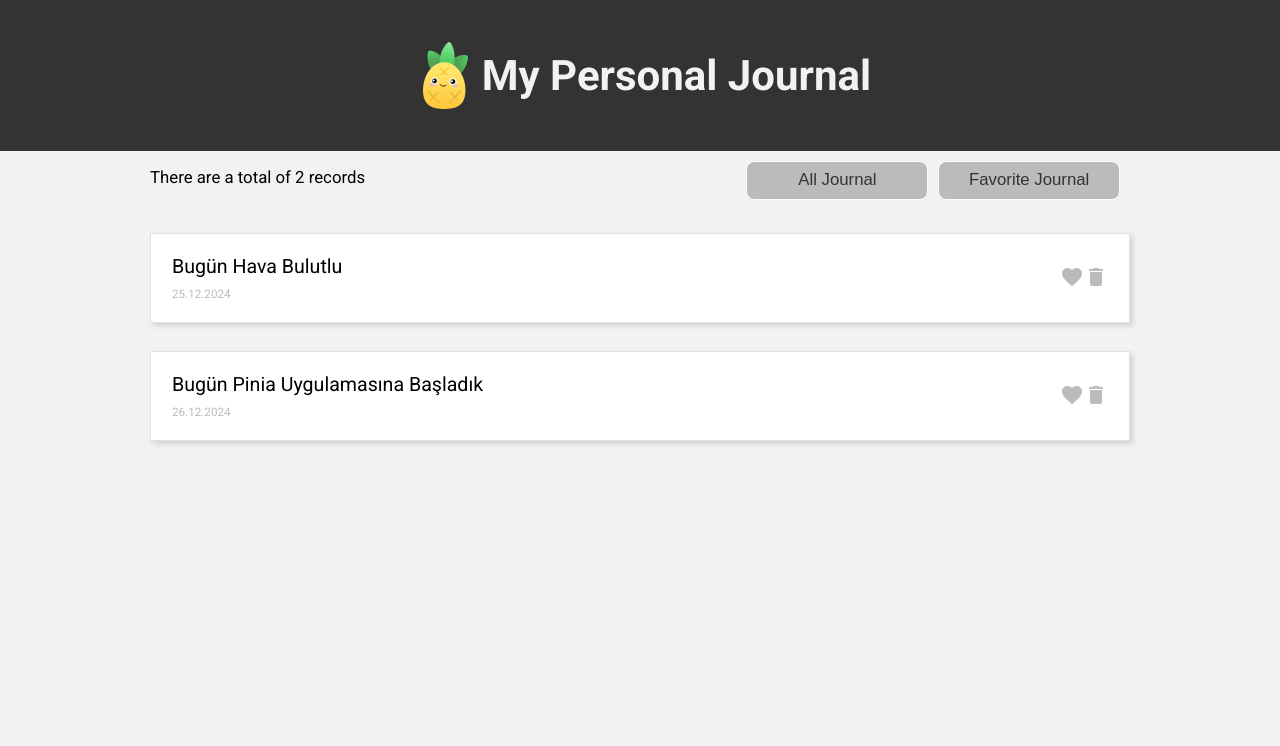
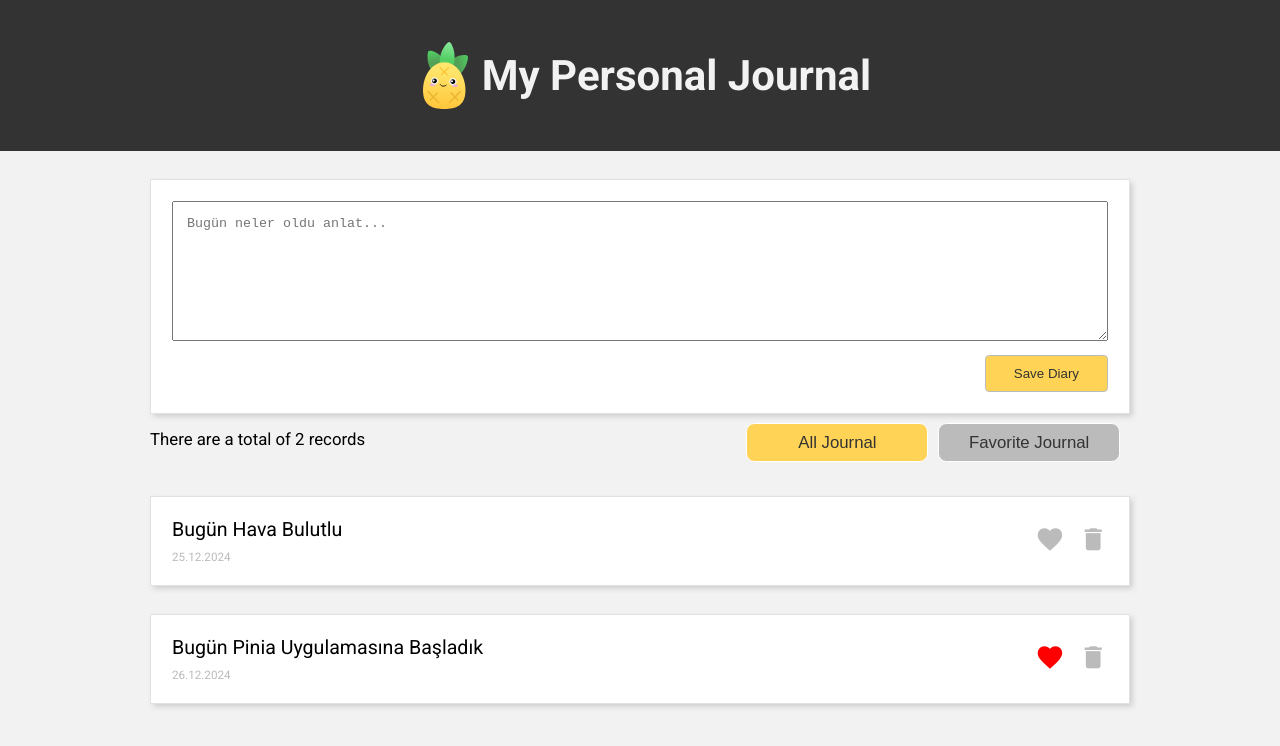
Before and after one commit to VeyselUstuntas/vue-pinia, a Vue app: page / in a window 1280 px wide. Shown: the top 746 px of the page. Built offline with nearby package versions, Linux system fonts and the light colour scheme.

Commit message:
feat: actions

```diff
--- /dev/null
+++ b/data/db.json
@@ -0,0 +1,8 @@
+{
+    "diary": [
+      {"id": 1, "diary": "bugün hava bulutlu...", "date": "11.06.2023", "isFav": false},
+      {"id": 2, "diary": "bugün pinia uygulamasına başladık", "date": "10.06.2023", "isFav": false},
+      {"id": 3, "diary": "sağlık bir gün oldu", "date": "09.06.2023", "isFav": false},
+      {"id": 4, "diary": "bugün epey güldüm...", "date": "08.06.2023", "isFav": true}
+    ]
+  }
--- a/src/App.vue
+++ b/src/App.vue
@@ -1,4 +1,5 @@
 <template>
+
   <header>
     <div class="container">
       <img src="@/assets/pinia-logo.svg" alt="Pinia" title="Pinia">
@@ -8,12 +9,17 @@
 
   <main>
     <div class="container">
+      <div class="new-diary">
+        <new-journal></new-journal>
+
+      </div>
+
       <div class="data-area">
         <p v-if="filter === 'all'">There are a total of {{ journalStore.journalLength }} records</p>
         <p v-if="filter === 'favs'">There are a total of {{ journalStore.journalFavCount }} records</p>
         <div>
-          <button @click="filter = 'all'">All Journal</button>
-          <button @click="filter = 'favs'">Favorite Journal</button>
+          <button @click="filter = 'all'" :class="{active: filter === 'all'}">All Journal</button>
+          <button @click="filter = 'favs'" :class="{active: filter === 'favs'}">Favorite Journal</button>
         </div>
       </div>
       <div class="journal-list">
@@ -26,17 +32,20 @@
       </div>
     </div>
   </main>
+
 </template>
 
 <script lang="ts">
 import { defineComponent, ref } from 'vue'
 import { useJournalStore, type Journal } from './stores/JournalStore';
 import JournalDetails from './components/journal-details.vue';
+import NewJournal from './components/new-journal.vue';
 
 
 export default defineComponent({
   components: {
     "journal-detail": JournalDetails,
+    "new-journal": NewJournal
   },
   setup() {
     const journalStore = useJournalStore();
--- a/src/assets/main.css
+++ b/src/assets/main.css
@@ -1,24 +1,29 @@
-*{
+* {
     margin: 0;
     padding: 0;
     box-sizing: border-box;
 }
 
-html{
+html {
     font-size: 14px;
     font-family: "Roboto", sans-serif;
     background-color: #f2f2f2;
 }
 
-header{
+header {
     background-color: #333;
 }
 
-header h1,h2,h3,h4,h5,h6{
+header h1,
+h2,
+h3,
+h4,
+h5,
+h6 {
     color: #f2f2f2;
 }
 
-header .container{
+header .container {
     margin: 0 auto;
     width: 80%;
     display: flex;
@@ -27,36 +32,36 @@ header .container{
     padding: 2rem 0;
 }
 
-header .container img{
+header .container img {
     max-width: 3.2rem;
     margin: 1rem;
 }
 
-header .header-title{
+header .header-title {
     font-size: 3rem;
 }
 
 
 /* box */
 
-main{
+main {
     display: flex;
     justify-content: center;
 }
 
-main .container{
+main .container {
     max-width: 70rem;
     width: 100%;
 
 }
 
-main p{
+main p {
     text-align: left;
     font-size: 1.4rem;
     margin-bottom: .5rem;
 }
 
-main .box{
+main .box {
     display: flex;
     justify-content: space-between;
     align-items: center;
@@ -68,24 +73,31 @@ main .box{
     box-shadow: .2rem .2rem .4rem #ccc;
 }
 
-main small{
+main small {
     color: #bbb;
 }
 
-main i{
-    color:#bbb;
+main i {
+    color: #bbb;
+    cursor: pointer;
+    font-size: 2.1rem !important;
+    margin-left: 1rem ;
+}
+
+.active_fav{
+    color: red;
 }
 
 
 /* filter buttons */
 
-.data-area{
+.data-area {
     display: flex;
     align-items: center;
     justify-content: space-between;
 }
 
-.data-area button{
+.data-area button {
     background-color: #bbb;
     color: #333;
     font-size: 1.2rem;
@@ -96,12 +108,50 @@ main i{
     width: 13rem;
 }
 
-.data-area button:hover{
+.data-area button.active {
+    background-color: #ffd356;
+    color: #333;
+}
+
+.data-area button:hover {
     cursor: pointer;
 }
 
-.data-area p{
+.data-area p {
     font-size: 1.2rem;
     align-self: center;
     padding-top: .3rem;
 }
+
+/* new-diary */
+
+.new-diary {}
+
+.new-diary .form-group {
+    display: flex;
+    flex-direction: column;
+    justify-content: center;
+    align-items: end;
+    width: 100%;
+}
+
+.new-diary textarea {
+    max-width: 100%;
+    min-width: 100%;
+    padding: 1rem;
+    max-height: 50rem;
+    min-height: 10rem;
+}
+
+.new-diary button {
+    margin: 1rem 0 0 0;
+    background-color: #ffd356;
+    color: #333;
+    padding: .7rem 2rem;
+    border: .1rem solid #bbb;
+    border-radius: .3rem;
+}
+
+.new-diary button {
+    cursor: pointer;
+}
--- a/src/components/journal-details.vue
+++ b/src/components/journal-details.vue
@@ -5,19 +5,26 @@
             <small class="date">{{ journal.date }}</small>
         </div>
         <div>
-            <i class="material-icons">favorite</i>
-            <i class="material-icons">delete</i>
+            <i class="material-icons" :class="{active_fav:journal.isFav}" @click="journalStore.toggleFav(journal.id)">favorite</i>
+            <i class="material-icons" @click="journalStore.deleteJournal(journal.id)">delete</i>
         </div>
     </div>
 </template>
 
 <script lang="ts">
-import type { Journal } from '@/stores/JournalStore';
+import { useJournalStore, type Journal } from '@/stores/JournalStore';
 import { defineComponent } from 'vue'
 
 export default defineComponent({
     props: ["journal"],
- })
+    setup() {
+        const journalStore = useJournalStore();
+
+        return {
+            journalStore,
+        }
+    }
+})
 </script>
 
 <style scoped></style>
--- /dev/null
+++ b/src/components/new-journal.vue
@@ -0,0 +1,45 @@
+<template>
+    <form @click.prevent="saveDiary">
+        <div class="box">
+            <div class="form-group">
+                <textarea v-model="newjournalContent" placeholder="Bugün neler oldu anlat..."></textarea>
+                <button>Save Diary</button>
+            </div>
+        </div>
+    </form>
+</template>
+
+<script lang="ts">
+import { useJournalStore } from '@/stores/JournalStore';
+import { defineComponent, ref, type Ref } from 'vue'
+
+export default defineComponent({
+    setup() {
+        const journalStore = useJournalStore();
+        const newjournalContent = ref("");
+
+        function currentDate() {
+            const date = new Date();
+            return date.getDate() + "." + (date.getMonth() + 1) + "." + date.getFullYear();
+        }
+
+        function saveDiary() {
+            if (newjournalContent.value.length > 0) {
+                journalStore.newJournal({
+                    id: journalStore.journalLength + 1,
+                    journal: newjournalContent.value,
+                    date: currentDate().toString(),
+                    isFav: true
+                })
+            }
+        }
+
+        return {
+            newjournalContent,
+            saveDiary,
+        }
+    }
+})
+</script>
+
+<style scoped></style>
--- a/src/stores/JournalStore.ts
+++ b/src/stores/JournalStore.ts
@@ -22,7 +22,7 @@ export const useJournalStore = defineStore("journalStore", {
         favs(): Journal[] {
             return this.journal.filter(diary => diary.isFav);
         },
-        journalLength():number{
+        journalLength(): number {
             return this.journal.length;
         },
         journalFavCount(): number {
@@ -31,5 +31,20 @@ export const useJournalStore = defineStore("journalStore", {
             }, 0);
         }
 
+    },
+
+    actions: {
+        newJournal(journal: Journal) {
+            this.journal.push(journal);
+        },
+        toggleFav(id: number) {
+            const diary = this.journal.find(j => j.id === id);
+            diary!.isFav = !diary!.isFav;
+        },
+        deleteJournal(id:number){
+            const diary = this.journal.find(j => j.id === id);
+            this.journal = Array.from(this.journal.filter(j => j.id !== diary?.id));
+
+        }
     }
 });
```
